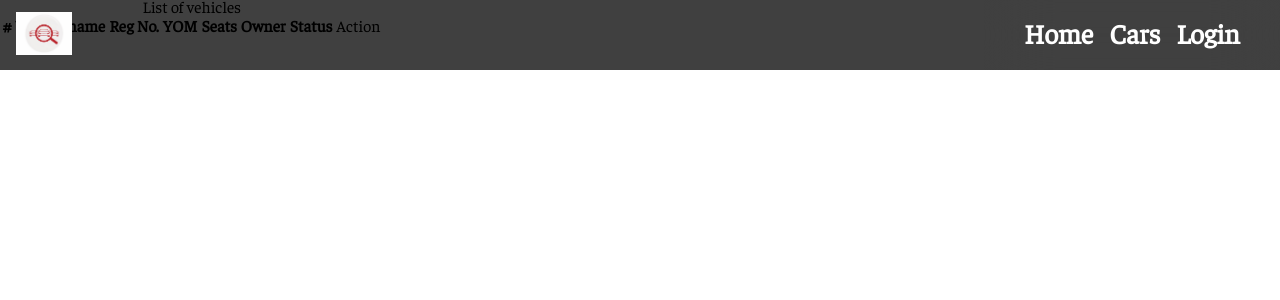
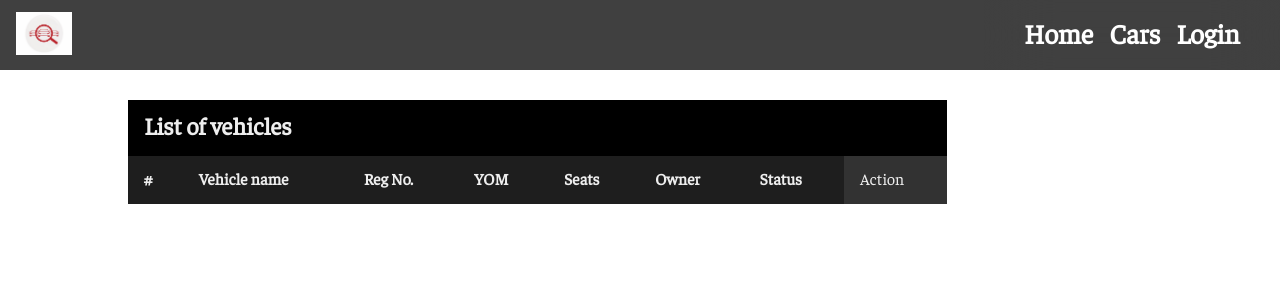
Before and after one commit to Tgithinji/Booking_wheels, a Flask app: page /cars in a window 1280 px wide. Shown: the top 300 px of the page. Run offline with Flask 3, Linux system fonts and the light colour scheme; data that the repository does not hold is empty; some libraries are stand-ins or nearby versions.

Commit message:
add style to the table

```diff
--- /dev/null
+++ b/app/static/styles/tables.css
@@ -0,0 +1,37 @@
+.table-container {
+    max-width: 80%;
+    overflow-x: auto;
+    margin: auto;
+}
+table {
+    width: 80%;
+    border-collapse: collapse;
+    margin-top: 100px;
+    background: #323232;
+    color: #eee;
+    padding: 1rem;
+}
+
+caption {
+    background: #000;
+    font-size: 1.5rem;
+    font-weight: 700;
+
+}
+
+th, td, caption {
+    padding: 1rem;
+}
+
+th, caption {
+    text-align: left;
+}
+
+th {
+    background: rgba(0, 0, 0, .4)
+}
+
+tr:nth-of-type(2n) {
+    background: rgba(0, 0, 0, .1)
+
+}
--- a/app/templates/base.html
+++ b/app/templates/base.html
@@ -10,6 +10,7 @@
     <title>Booking Wheels</title>
     {% endif %}
     <link rel="stylesheet" href="../static/styles/styles.css">
+    <link rel="stylesheet" href="../static/styles/tables.css">
     <script src="https://kit.fontawesome.com/c072e7f21e.js" crossorigin="anonymous"></script>
     <script src="../static/scripts/nav.js" defer></script>
 </head>
--- a/app/templates/view_fleet.html
+++ b/app/templates/view_fleet.html
@@ -2,7 +2,7 @@
 
 {% block content %}
     {% include 'flash_message.html' %}
-    <div>
+    <div class="table-container">
         <table>
             <caption>
                 List of vehicles
```
